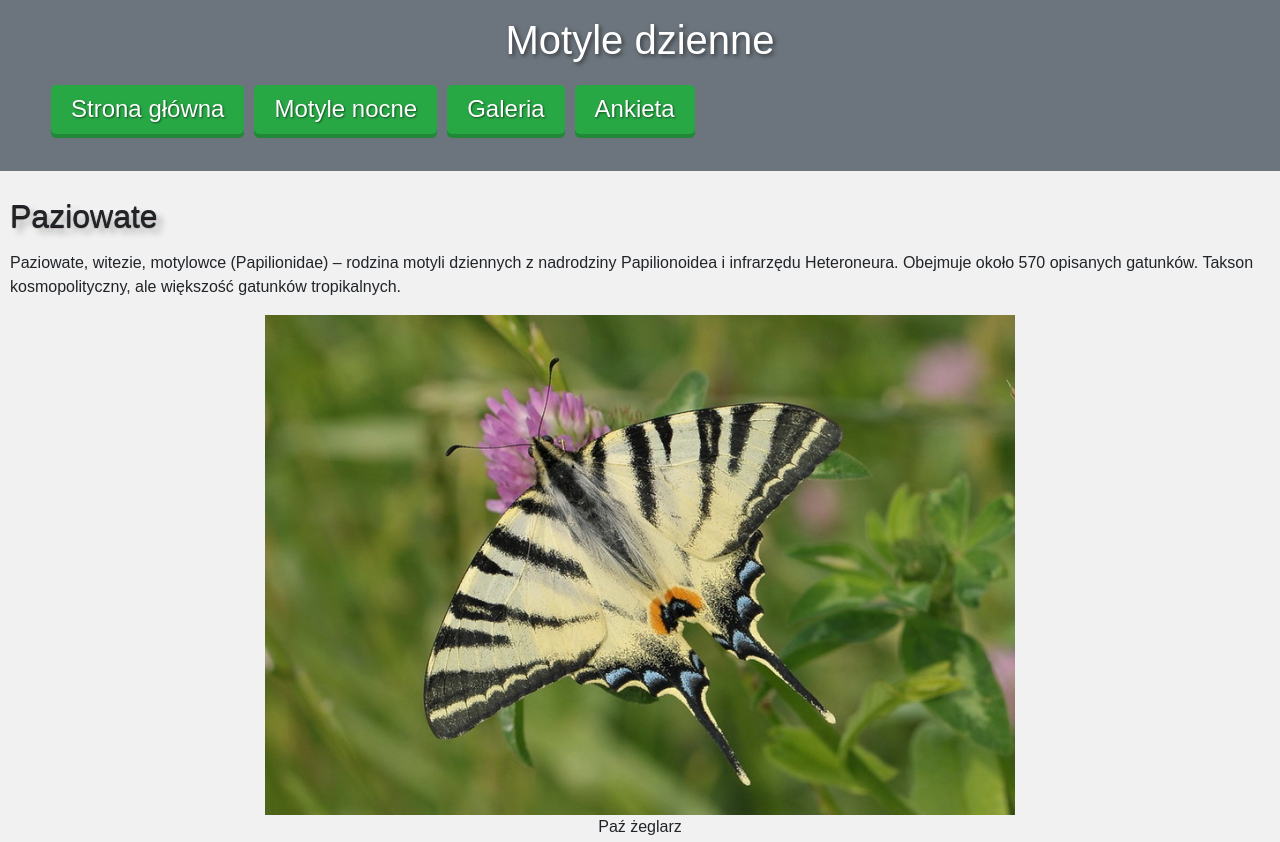
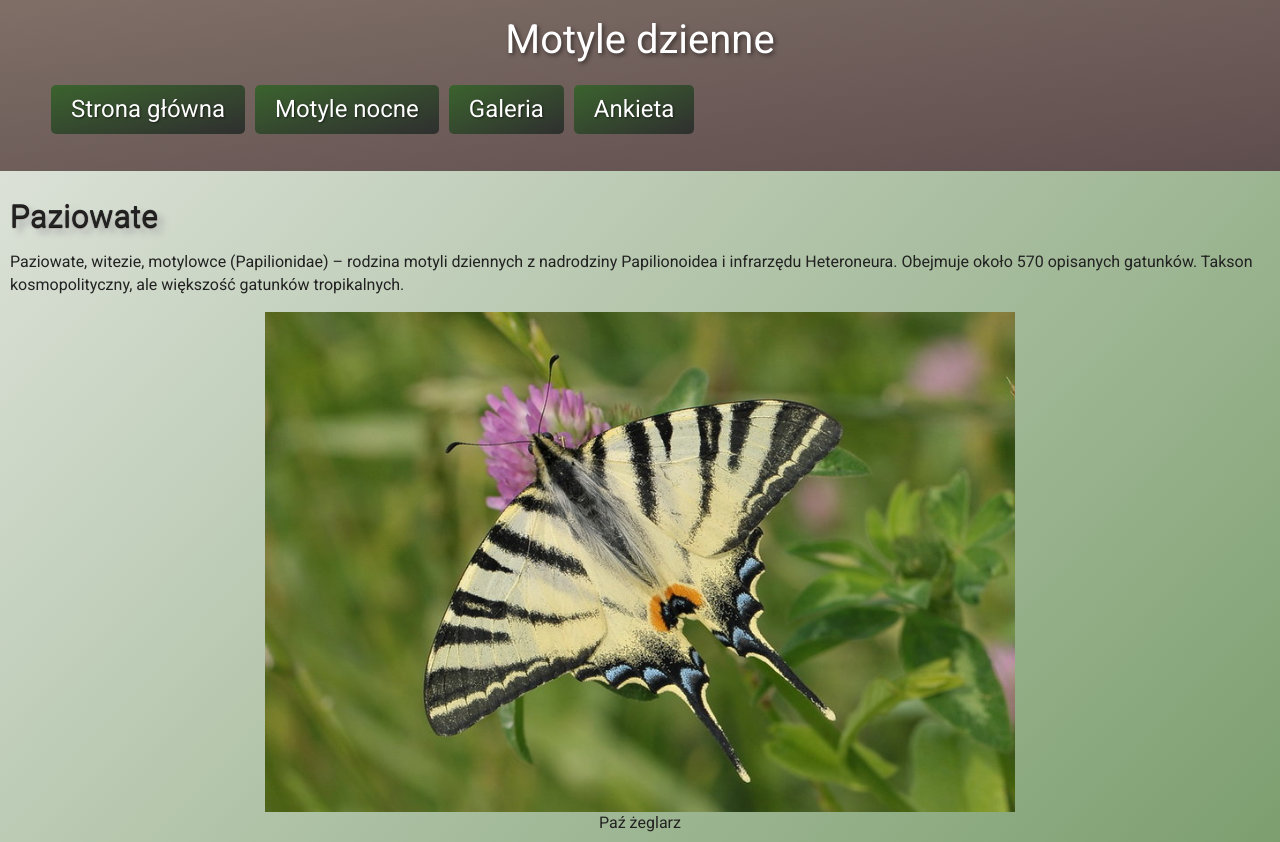
Before and after one commit to KonradR100/lepidopterology, a website built with webpack: page dzienne.html in a window 1280 px wide. Shown: the top 842 px of the page. Built offline with nearby package versions, Linux system fonts and the light colour scheme.

Commit message:
change font, gradients, image to ankieta

```diff
--- a/css/style.css
+++ b/css/style.css
@@ -5,24 +5,30 @@
   box-sizing: border-box;
 }
 
+head{
+  background: linear-gradient(to bottom right, #d0ecbc, #3a6c27);
+}
+
 body, html {
   height: 100%;
+  margin: 0;
+  padding: 0;
+  font-family: 'Roboto', sans-serif; /* Zmiana czcionki na Roboto */
+  font-size: 1em;
+  line-height: 1.4;
 }
 
 body {
   display: flex;
   flex-direction: column;
+  background: linear-gradient(to bottom right, #3b632e, #2f2f2f);
 }
 
 main {
   flex: 1;
 }
 
-html {
-  color: #222;
-  font-size: 1em;
-  line-height: 1.4;
-}
+
 
 h1 {
   text-shadow: 2px 2px 4px rgba(0, 0, 0, 0.5);
@@ -34,35 +40,28 @@ h2 {
   text-shadow: 0px 0.5px 1px #0c0101, 6px 6px 6px #aaa; /* Efekt 3D */
 }
 
-body, html {
-  font-family: Arial, Helvetica sans-serif;
-  margin: 0;
-  padding: 0;
-  display: flex;
-  flex-direction:column;
-  height: 100%;
-  background-color: rgb(255, 255, 255);
-}
 
-/* Style the header */
 header {
-  background-color: #228B22;
+  background: linear-gradient(to bottom right, #7f6f67, #5e4d4d);
   padding: 30px;
   text-align: center;
   font-size: 35px;
   color: white;
 }
 
-/* Container for flexboxes */
+
 section {
   display: flex;
 
 }
 
-/* Style the navigation menu */
+article{
+  background: linear-gradient(to bottom right, #dbe1d7, #5d894c);
+  color: #222; /* Kolor tekstu dla całej strony */
+}
+
 nav {
   flex: 1;
-  background: #ccc;
   padding: 20px;
   display: flex;
 }
@@ -83,17 +82,17 @@ nav>div>div {
   padding: 10px 20px;
   margin: 5px;
   color: white;
-  background-color: #28a745;
+  background: linear-gradient(to bottom right, #3b632e, #2f2f2f);
   border: none;
   border-radius: 5px;
   text-shadow: 1px 1px 2px rgba(0, 0, 0, 0.5);
-  box-shadow: 0 4px #218838;
+  background: linear-gradient(to bottom right, #3b632e, #2f2f2f);
   transition: all 0.3s ease;
 }
 
 .navbar-nav .nav-item .nav-link:hover {
-  background-color: #218838;
-  box-shadow: 0 2px #1e7e34;
+  background-color: #0b3a15;
+  box-shadow: 0 2px #0f451d;
   transform: translateY(2px);
 }
 
@@ -102,18 +101,21 @@ nav>div>div {
   transform: translateY(4px);
 }
 
-/* Style the content */
+
 article {
   flex: 3;
   background-color: #f1f1f1;
   padding: 10px;
 }
 
+button{
+  background: linear-gradient(to bottom right, #3b632e, #2f2f2f);
+}
 
-/* Style the footer */
+
+
 footer {
-  background-color: #228B22;
-  /* padding: 10px; */
+  background: linear-gradient(to bottom right, #7f6f67, #5e4d4d);
   text-align: center;
   color: white;
 }
@@ -136,7 +138,7 @@ footer {
 .image-gallery img {
   height: 400px; /* Wysokość wszystkich zdjęć */
   width: auto; /* Szerokość dostosowana proporcjonalnie */
-  object-fit: cover; /* Zapewnia, że obrazek wypełnia wyznaczoną przestrzeń */
+  object-fit: cover;
 }
 
 
@@ -167,7 +169,6 @@ iframe,
 img,
 svg,
 video {
-  vertical-align: middle;
     max-width: 100%;
     display: block;
     margin-bottom: 30px;
--- a/dzienne.html
+++ b/dzienne.html
@@ -6,12 +6,13 @@
     <title>Motyle dzienne</title>
     <link href="https://maxcdn.bootstrapcdn.com/bootstrap/4.5.2/css/bootstrap.min.css" rel="stylesheet">
     <link rel="stylesheet" href="css/style.css">
+    <link rel="stylesheet" href="https://fonts.googleapis.com/css2?family=Roboto:wght@400;700&display=swap">
 </head>
 <body>
 
-<header class="bg-secondary text-white text-center py-3">
+<header class="text-white text-center py-3">
   <h1>Motyle dzienne</h1>
-  <nav class="navbar navbar-expand-md navbar-dark bg-secondary">
+  <nav class="navbar navbar-expand-md navbar-dark">
     <h4>
       <button class="navbar-toggler" type="button" data-toggle="collapse" data-target="#navbarNav">
           <span class="navbar-toggler-icon"></span>
@@ -27,7 +28,7 @@
     </h4>
   </nav>
 </header>
-
+<main>
 <section>
 
   <article>
@@ -39,11 +40,6 @@
     <figcaption>Paź żeglarz</figcaption>
 </figure>
 </div>
-
-  </article>
-</section>
-<section>
-  <article>
     <h2>Rusałkowate</h2>
     <p>Rusałkowate, południcowate, południce, perłowce (Nymphalidae) − rodzina z grupy motyli dziennych (Rhopalocera). W 633 rodzajach zawiera 5 700 gatunków rozpowszechnionych na całym świecie (w Polsce 75), m.in. rusałki, przeplatki, dostojki, mieniaki. </p>
     <div class="image-container" style="text-align: center">
@@ -54,8 +50,8 @@
     </div>
   </article>
 </section>
-
-<footer class=" bg-secondary mt-4 text-white text-center py-3">
+</main>
+<footer class="text-white text-center py-3">
   <p>Copyright &copy; 2024 by Konrad Rysz</p>
 </footer>
 <script src="js/app.js"></script>
```
Also changed, not shown: ankieta.html (+12 -7 lines), galeria.html (+4 -3 lines), index.html (+5 -4 lines), nocne.html (+5 -9 lines).
